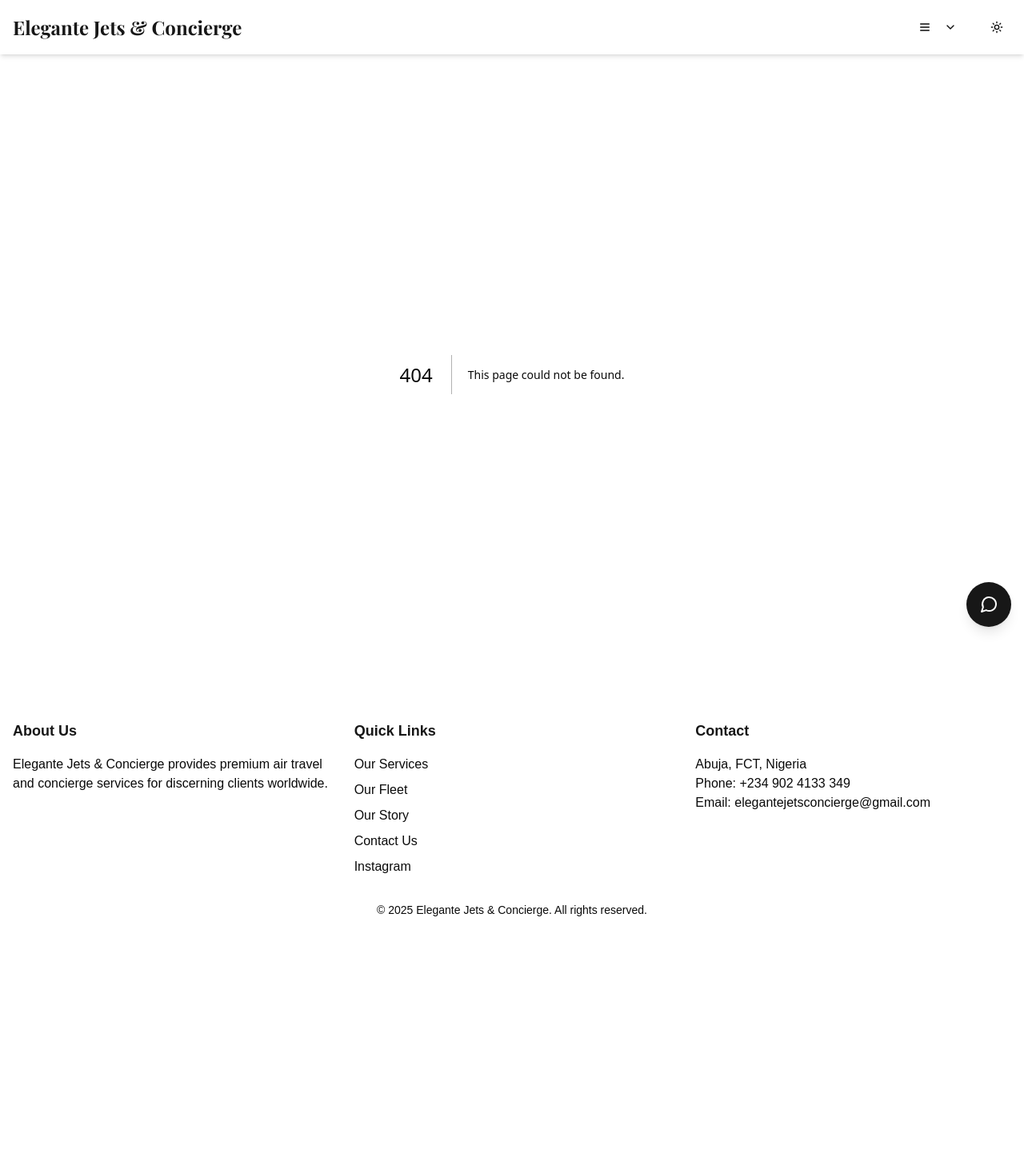
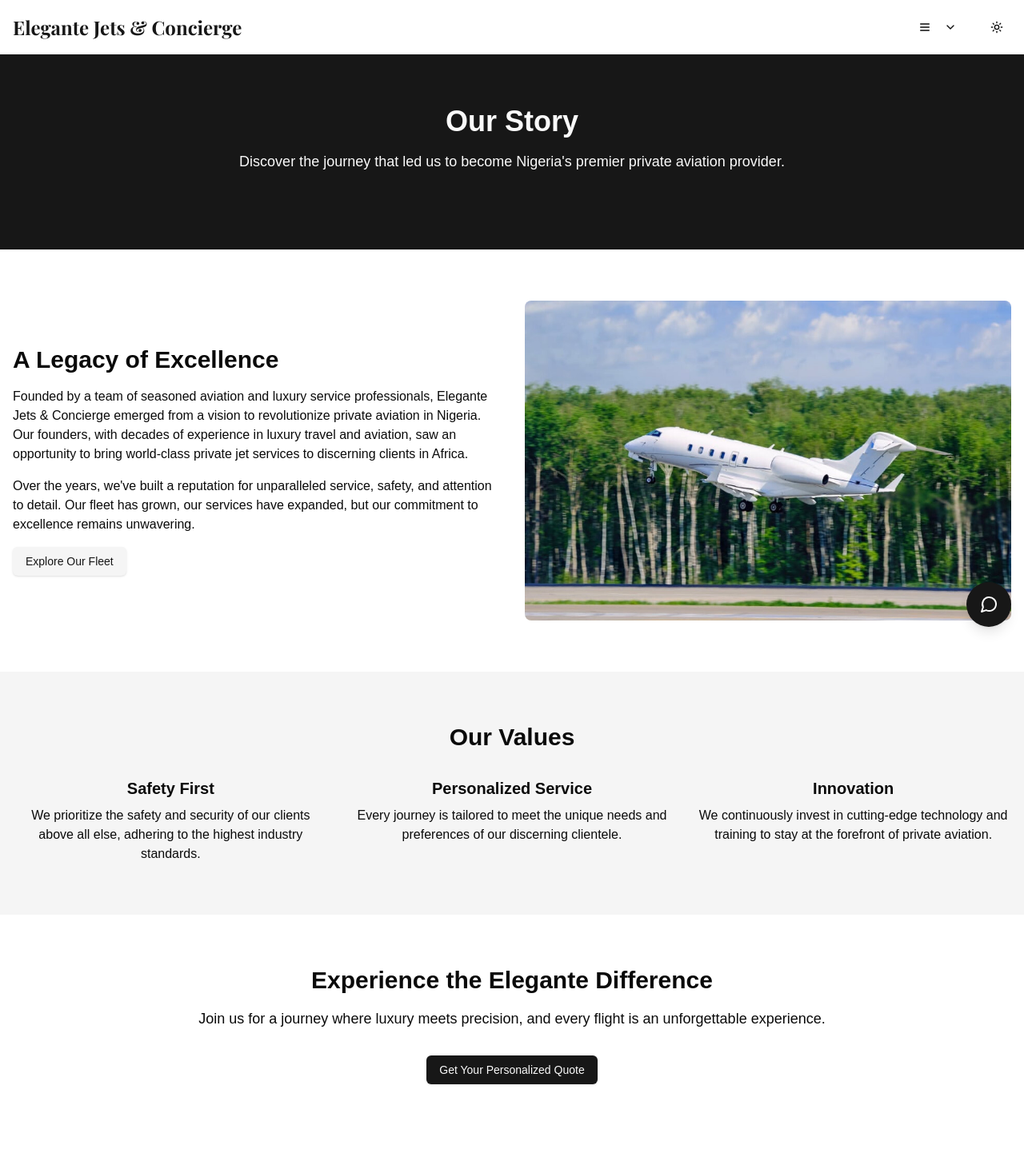
Before and after one commit to eaandre/EleganteJetsWebsite, a Next.js app: page /about in a window 1280 px wide. Before the commit this address had no page. Shown: the top 1457 px of the page at 80% size. Before the commit the page ends 1180 px from the top, so only its background shows below. Built offline with nearby package versions, Linux system fonts and the light colour scheme; a web font is replaced by a local one.

Commit message:
SHould work

```diff
--- /dev/null
+++ b/app/about/page.js
@@ -0,0 +1,74 @@
+import { Button } from "@/components/ui/button"
+
+export default function Page() {
+  return (
+    <div className="bg-background text-foreground">
+      <section className="py-16 bg-primary text-primary-foreground">
+        <div className="container mx-auto px-4 text-center">
+          <h1 className="text-4xl font-bold mb-4">Our Story</h1>
+          <p className="text-lg mb-8">
+            Discover the journey that led us to become Nigeria's premier private aviation provider.
+          </p>
+        </div>
+      </section>
+
+      <section className="py-16 bg-background text-foreground">
+        <div className="container mx-auto px-4">
+          <div className="grid md:grid-cols-2 gap-8 items-center">
+            <div>
+              <h2 className="text-3xl font-bold mb-4">A Legacy of Excellence</h2>
+              <p className="mb-4">
+                Founded by a team of seasoned aviation and luxury service professionals, Elegante Jets & Concierge emerged from a vision to revolutionize private aviation in Nigeria. Our founders, with decades of experience in luxury travel and aviation, saw an opportunity to bring world-class private jet services to discerning clients in Africa.
+              </p>
+              <p className="mb-4">
+                Over the years, we've built a reputation for unparalleled service, safety, and attention to detail. Our fleet has grown, our services have expanded, but our commitment to excellence remains unwavering.
+              </p>
+              <Button className="bg-secondary text-secondary-foreground hover:bg-secondary/80 transition-colors">
+                Explore Our Fleet
+              </Button>
+            </div>
+            <div className="relative h-64 md:h-[400px]">
+              <img
+                src="/IMG_7439.jpg"
+                alt="Luxury Jet in flight"
+                className="object-cover rounded-lg w-full h-full"
+              />
+            </div>
+          </div>
+        </div>
+      </section>
+
+      <section className="py-16 bg-muted text-foreground">
+        <div className="container mx-auto px-4">
+          <h2 className="text-3xl font-bold text-center mb-8">Our Values</h2>
+          <div className="grid md:grid-cols-3 gap-8">
+            <div className="text-center">
+              <h3 className="text-xl font-bold mb-2">Safety First</h3>
+              <p>We prioritize the safety and security of our clients above all else, adhering to the highest industry standards.</p>
+            </div>
+            <div className="text-center">
+              <h3 className="text-xl font-bold mb-2">Personalized Service</h3>
+              <p>Every journey is tailored to meet the unique needs and preferences of our discerning clientele.</p>
+            </div>
+            <div className="text-center">
+              <h3 className="text-xl font-bold mb-2">Innovation</h3>
+              <p>We continuously invest in cutting-edge technology and training to stay at the forefront of private aviation.</p>
+            </div>
+          </div>
+        </div>
+      </section>
+
+      <section className="py-16 bg-background text-foreground">
+        <div className="container mx-auto px-4 text-center">
+          <h2 className="text-3xl font-bold mb-4">Experience the Elegante Difference</h2>
+          <p className="mb-8 text-lg">
+            Join us for a journey where luxury meets precision, and every flight is an unforgettable experience.
+          </p>
+          <Button className="bg-primary text-primary-foreground hover:bg-primary/80 transition-colors">
+            Get Your Personalized Quote
+          </Button>
+        </div>
+      </section>
+    </div>
+  )
+}
--- a/app/fleet/page.tsx
+++ b/app/fleet/page.tsx
@@ -63,7 +63,7 @@ const vehicles = [
     ]
   },
   {
-    name: "Sports Car",
+    name: "Super Car",
     image: "/images/vehicles/sports-car.jpg",
     description: "For the adventurous, our high-performance sports cars deliver speed, precision, and unmatched style.",
     features: [
--- a/app/our story/page.tsx
+++ /dev/null
@@ -1,79 +0,0 @@
-export default function OurStoryPage() {
-  return (
-    <div className="bg-background text-foreground">
-      <section className="py-16 bg-primary text-primary-foreground">
-        <div className="container mx-auto px-4 text-center">
-          <h1 className="text-4xl font-bold mb-4 text-primary-foreground">Our Story</h1>
-          <p className="text-lg mb-8 text-primary-foreground">
-            At Elegante Jets & Concierge, our story is one of passion, precision, and an unwavering commitment to redefining luxury travel.
-          </p>
-        </div>
-      </section>
-
-      <section className="py-16 bg-background text-foreground">
-        <div className="container mx-auto px-4">
-          <h2 className="text-3xl font-bold text-center mb-8 text-foreground">Our Vision and Mission</h2>
-          <p className="text-lg text-foreground">
-            We envision a world where travel transcends mere transportation, becoming an art form that embodies elegance, comfort, and personalized service.
-          </p>
-        </div>
-      </section>
-
-      <section className="py-16 bg-muted text-foreground">
-        <div className="container mx-auto px-4">
-          <h2 className="text-3xl font-bold text-center mb-8 text-foreground">Our Founding Story</h2>
-          <p className="text-lg text-foreground">
-            Founded by a team of seasoned aviation and luxury service professionals, Elegante Jets & Concierge emerged from a shared passion for excellence and a recognition of the need for truly personalized travel solutions.
-          </p>
-        </div>
-      </section>
-
-      <section className="py-16 bg-primary text-primary-foreground">
-        <div className="container mx-auto px-4">
-          <h2 className="text-3xl font-bold text-center mb-8 text-foreground">Our Core Values and Differentiators</h2>
-          <p className="text-lg text-foreground">
-            At the heart of our operations are the values of discretion, reliability, and unparalleled quality. What sets us apart is our holistic approach to luxury travel.
-          </p>
-        </div>
-      </section>
-
-      <section className="py-16 bg-background text-foreground">
-        <div className="container mx-auto px-4">
-          <h2 className="text-3xl font-bold text-center mb-8 text-foreground">Our Services</h2>
-          <ul className="space-y-4">
-            <li className="text-lg text-foreground"><strong>Private Jet Charters:</strong> Experience the epitome of air travel with our diverse fleet.</li>
-            <li className="text-lg text-foreground"><strong>Luxury Car Rentals:</strong> Arrive in style with our selection of high-end vehicles.</li>
-            <li className="text-lg text-foreground"><strong>Concierge Services:</strong> From exclusive event access to personalized itineraries.</li>
-          </ul>
-        </div>
-      </section>
-
-      <section className="py-16 bg-muted text-foreground">
-        <div className="container mx-auto px-4">
-          <h2 className="text-3xl font-bold text-center mb-8 text-foreground">Client Experience</h2>
-          <p className="text-lg text-foreground">
-            Our clients are at the center of everything we do, ensuring that each experience is customized to meet their unique preferences.
-          </p>
-        </div>
-      </section>
-
-      <section className="py-16 bg-primary text-primary-foreground">
-        <div className="container mx-auto px-4">
-          <h2 className="text-3xl font-bold text-center mb-8 text-foreground">Global Reach</h2>
-          <p className="text-lg text-foreground">
-            With a presence in major cities worldwide, we are equipped to serve clients across the globe.
-          </p>
-        </div>
-      </section>
-
-      <section className="py-16 bg-background text-foreground">
-        <div className="container mx-auto px-4">
-          <h2 className="text-3xl font-bold text-center mb-8 text-foreground">Call to Action</h2>
-          <p className="text-lg text-foreground">
-            We invite you to embark on a journey that transcends the ordinary. Discover the world of Elegante Jets & Concierge.
-          </p>
-        </div>
-      </section>
-    </div>
-  )
-}
--- a/components/enhanced-pricing-widget.tsx
+++ b/components/enhanced-pricing-widget.tsx
@@ -109,7 +109,7 @@ export function EnhancedPricingWidget() {
           Request Your Personalized Travel Quote
         </CardTitle>
         <CardDescription className="text-card-foreground">
-          Experience seamless luxury tailored to your needs. Select your journey type and preferences, and we&aposfll provide a personalized quote for your exclusive travel experience.
+          Experience seamless luxury tailored to your needs. Select your journey type and preferences, and we&apos;ll provide a personalized quote for your exclusive travel experience.
         </CardDescription>
       </CardHeader>
       <CardContent>
--- a/components/hero-carousel.tsx
+++ b/components/hero-carousel.tsx
@@ -76,7 +76,7 @@ export function HeroCarousel() {
             Seamless Luxury, Tailored To You.
           </h1>
           <p className="text-xl md:text-2xl text-white mb-8 drop-shadow-md">
-            Experience the pinnacle of bespoke air travel and concierge service.
+            The pinnacle of bespoke air travel and concierge service.
           </p>
           <div className="space-y-4 md:space-x-4">
             <Link href="/contact">
@@ -105,18 +105,18 @@ export function HeroCarousel() {
         ))}
       </div>
       <button
-        className="absolute left-4 top-1/2 transform -translate-y-1/2 bg-black/30 text-white p-2 rounded-full hover:bg-black/50 transition-colors z-20"
+        className="absolute left-4 top-1/2 transform -translate-y-1/2 bg-black/30 text-white p-1 rounded-full hover:bg-black/50 transition-colors z-20"
         onClick={goToPrevious}
         aria-label="Previous slide"
       >
-        <ChevronLeft size={24} />
+        <ChevronLeft size={20} />
       </button>
       <button
-        className="absolute right-4 top-1/2 transform -translate-y-1/2 bg-black/30 text-white p-2 rounded-full hover:bg-black/50 transition-colors z-20"
+        className="absolute right-4 top-1/2 transform -translate-y-1/2 bg-black/30 text-white p-1 rounded-full hover:bg-black/50 transition-colors z-20"
         onClick={goToNext}
         aria-label="Next slide"
       >
-        <ChevronRight size={24} />
+        <ChevronRight size={20} />
       </button>
     </section>
   )
```
Also changed, not shown: public/IMG_7439.jpg (added), 1 other file (tests, documents, lock files or other folders).
